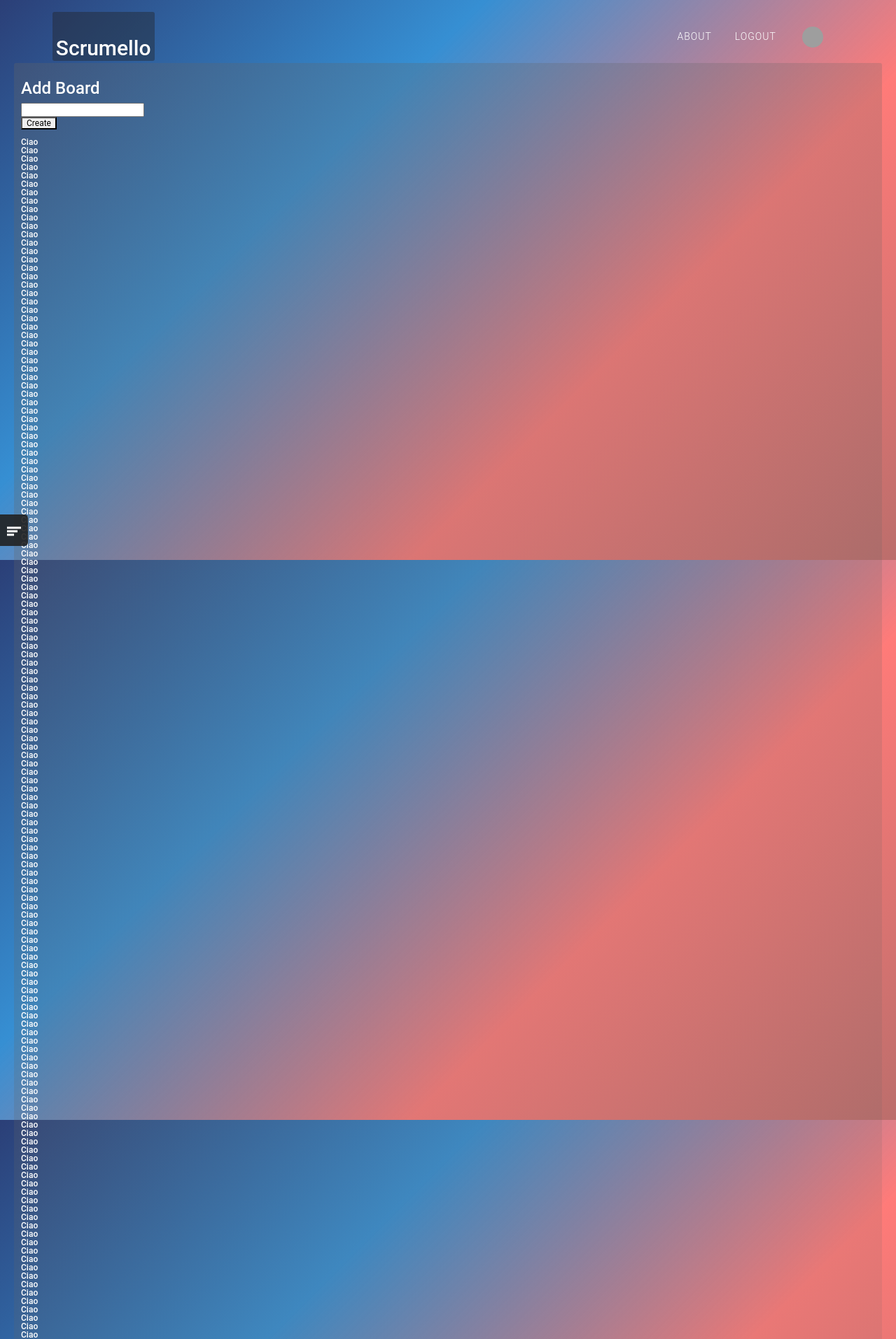
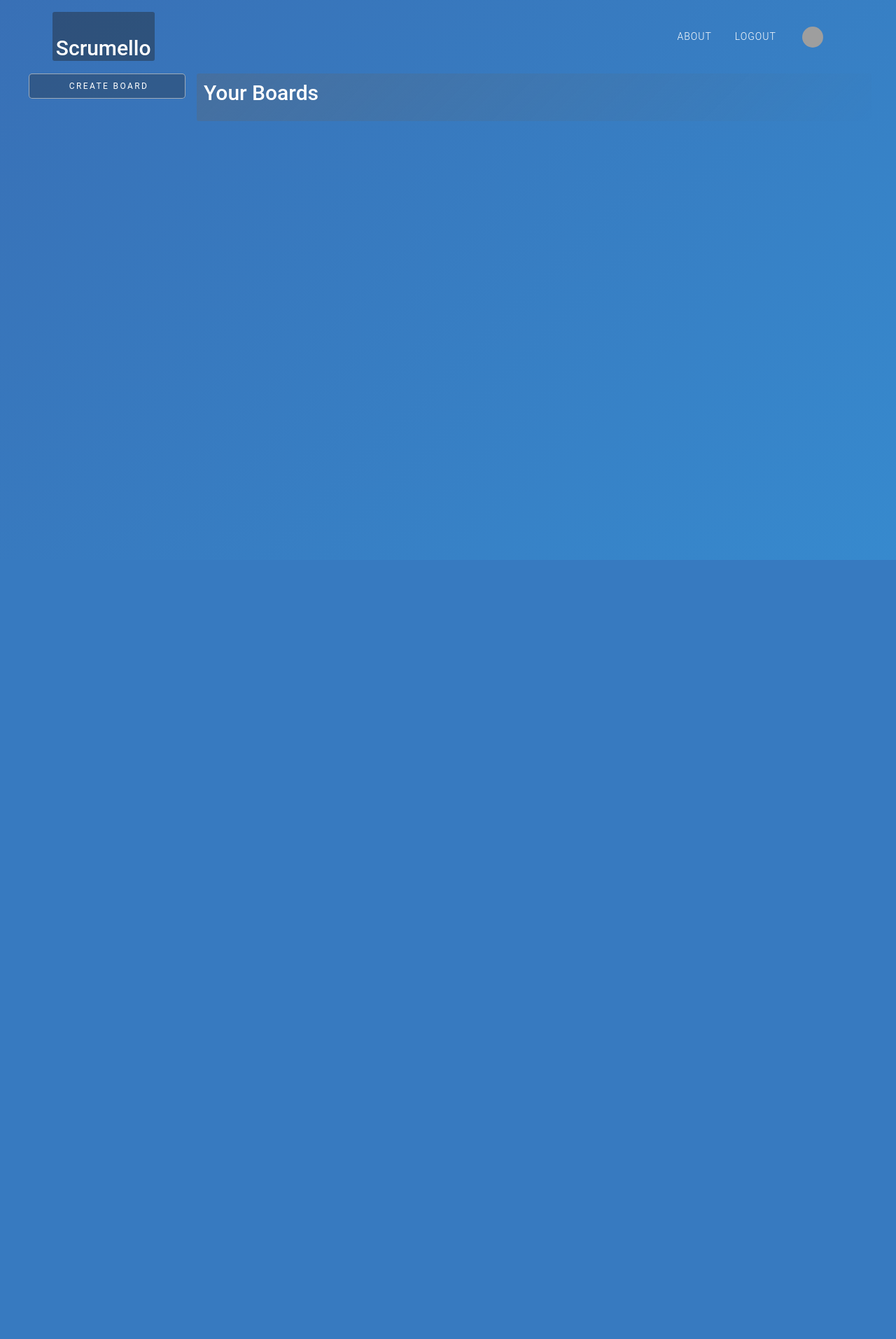
Before and after one commit to Archer-0/Scrumello, a Django app: template progetto_isw/progetto_isw/templates/dashboard.html in a window 1280 px wide. Shown: the top 1913 px of the page at 70% size. After the commit the page ends 800 px from the top, so only its background shows below. Run offline with Django 3.2, Linux system fonts and the light colour scheme; the template is opened without the code that fills it, so the values that code supplies are empty, except form fields; tables that the repository leaves empty hold one stand-in row (values such as "Sample post"); form fields are guessed from the names that the template uses; parts of the project's set-up code (start-up, migrations or seed data) failed here and were passed over; some libraries are stand-ins or nearby versions; some web fonts are replaced; grey boxes are pictures that could not be loaded.

Commit message:
- Aggiunto form creazione board e pagina board; - Aggiunta funzione crezione nuova board e aggiunta al database; - Correzione bug.

```diff
--- /dev/null
+++ b/progetto_isw/progetto_isw/static/styles/board_creation_form_style.css
@@ -0,0 +1,138 @@
+:root {
+
+}
+
+input {
+    background-color: transparent;
+    padding: 0;
+    outline: 0;
+    border: 0;
+}
+
+.big_button,
+.form_popup_buttons-action {
+    margin-left: auto;
+    margin-right: auto;
+    display: inline-block;
+    align-items: center;
+    vertical-align: middle;
+    border: 1px solid rgba(204, 204, 204, 0.7);
+    border-radius: 5px;
+    color: #fff;
+    text-transform: uppercase;
+    line-height: normal;
+    letter-spacing: 0.2rem;
+    background-color: rgba(34, 34, 34, .3);
+    transition: background-color 0.2s ease-in-out, color 0.2s ease-in-out;
+}
+
+.big_button {
+    width: 95%;
+    font-size: 12px;
+    padding: 10px 30px;
+}
+
+.big_button:hover,
+.form_popup_buttons-action:hover {
+    color: rgba(34, 34, 34, .85);
+    background-color: rgba(255, 255, 255, 0.8);
+}
+
+.big_button:hover .ar-color {
+    color: #222222;
+}
+
+.ar-color {
+    transition: color 0.2s ease-in-out;
+    color: #FFF;
+}
+
+.big_button:focus,
+.form_popup_buttons-action:focus {
+    outline: none;
+}
+
+.button_text {
+    margin-left: 5px;
+    text-align: end;
+}
+
+.form_popup {
+    padding: 5px;
+    display: block;
+    margin: auto;
+    width: 100%;
+    /*border: 1px solid #ccc;*/
+    border-radius: 3px;
+    color: #fff;
+    background-color: rgba(34, 34, 34, .2);
+}
+
+.form_popup_title {
+
+}
+
+.form_popup_form {
+    display: block;
+    justify-content: end;
+    position: relative;
+    text-align: end;
+}
+
+.form_popup_fieldset {
+    margin-bottom: 10px;
+}
+
+.form_popup_field {
+    width: 100%;
+}
+
+.form_popup_field-input {
+    width: 100%;
+    border-bottom: 1px solid #ccc;
+    padding: 6px 20px 6px 0;
+    font-family: "Roboto", "Lucida Grande", "DejaVu Sans", "Bitstream Vera Sans", Verdana, Arial, sans-serif;
+    font-size: 1rem;
+    font-weight: 300;
+    color: #ffffff;
+    letter-spacing: 0.1rem;
+    transition: border-color 0.2s ease-in-out;
+}
+
+.form_popup_field-input:hover,
+.form_popup_field-input:focus {
+    border-bottom: 1px solid #FFF;
+}
+
+.form_popup_field-input::placeholder {
+    color: #c1c1c1;
+    -webkit-transition: color 200ms;
+    -moz-transition: color 200ms;
+    -ms-transition: color 200ms;
+    -o-transition: color 200ms;
+    transition: color 200ms;
+}
+
+.form_popup_field-input:hover::placeholder,
+.form_popup_field-input:focus::placeholder {
+    color: #FFF;
+}
+
+.form_popup_buttons-action {
+    font-size: 10px;
+    padding: 2px 5px;
+    border-radius: 20px;
+}
+
+.cancel_button,
+.cancel_button:hover,
+.cancel_button:focus{
+    color: #ff706b;
+    font-size: 9px;
+    text-transform: uppercase;
+    margin-right: 10px;
+}
+
+.hidden-popup {
+    display: none;
+}
--- a/progetto_isw/progetto_isw/static/styles/dashboard_style.css
+++ /dev/null
@@ -1,22 +0,0 @@
-*{
-    box-sizing: border-box;
-}
-
-.page_content {
-    border-radius: 3px;
-    width: auto;
-    height: auto;
-    margin-left: 20px;
-    margin-right: 20px;
-    margin-top: 10px;
-    margin-bottom: 85px;
-    padding: 10px;
-    background: linear-gradient(-45deg, rgba(120, 120, 120, 0), rgba(100, 100, 100, 0.31));
-    color: #FFFFFF;
-    font-family: "Roboto", "Lucida Grande", "DejaVu Sans", "Bitstream Vera Sans", Verdana, Arial, sans-serif;
-}
-
-/*.toolbar-div {*/
-    /*margin-left: 0px;*/
-    /*margin-top: 10px;*/
-/*}*/
--- /dev/null
+++ b/progetto_isw/progetto_isw/static/styles/general_style.css
@@ -0,0 +1,40 @@
+*{
+    box-sizing: border-box;
+    font-family: "Roboto", "Lucida Grande", "DejaVu Sans", "Bitstream Vera Sans", Verdana, Arial, sans-serif;
+}
+
+.page_content {
+    width: -webkit-fill-available;
+    width: available;
+    height: auto;
+    margin-left: 20px;
+    margin-right: 20px;
+    margin-top: 10px;
+    margin-bottom: 85px;
+    padding: 10px;
+    color: #FFFFFF;
+    display: inline-flex;
+}
+
+.sticky-sidebar {
+    display: flex;
+    width: 300px;
+    height: fit-content;
+    margin: 5px;
+    /*padding: 5px;*/
+    border-radius: 3px;
+    position: sticky;
+    position: -webkit-sticky;
+    top: 90px;
+    /*background-color: rgba(34, 34, 34, 0.1);*/
+    background-color: transparent;
+}
+
+.board_list {
+    background: linear-gradient(-45deg, rgba(120, 120, 120, 0), rgba(100, 100, 100, 0.31));
+    padding: 10px;
+    border-radius: 3px;
+    width: 100%;
+    height: auto;
+    margin: 5px;
+}
--- a/progetto_isw/progetto_isw/static/styles/navbar_style.css
+++ b/progetto_isw/progetto_isw/static/styles/navbar_style.css
@@ -68,6 +68,7 @@ header {
 .navbar .nav .item .profile img {
     transition: 400ms;
     border-radius: 50%;
+    vertical-align: middle;
 }
 
 .navbar .nav .item a {
--- a/progetto_isw/progetto_isw/static/styles/pure_css_animated_background.css
+++ b/progetto_isw/progetto_isw/static/styles/pure_css_animated_background.css
@@ -1,5 +1,10 @@
 :root {
     --animation_time: 120000ms;
+}
+
+*{
+    box-sizing: border-box;
+    font-family: "Roboto", "Lucida Grande", "DejaVu Sans", "Bitstream Vera Sans", Verdana, Arial, sans-serif;
 }
 
 html {
@@ -17,7 +22,7 @@ html {
     font-weight: 500;
 
     /* l'ultimo colore e' il primo in alto a sinistra e il primo e' l'ultimo in basso a destra*/
-    background: linear-gradient(-45deg, #a7423fc4, rgba(255, 83, 80, 0.77), #368fd3, #2b3f77) fixed;
+    background: linear-gradient(-45deg, /*#a7423fc4,*/ rgba(205, 70, 67, 0.77), #368fd3, #3a5ca3) fixed;
     background-size: 400% 400%;
 	-webkit-animation: Gradient var(--animation_time) linear infinite;
 	-moz-animation: Gradient var(--animation_time) linear infinite;
--- a/progetto_isw/progetto_isw/static/styles/tutorial_box_style.css
+++ b/progetto_isw/progetto_isw/static/styles/tutorial_box_style.css
@@ -26,7 +26,7 @@
 }
 
 .tutorial-container h1 {
-  font-size: 15px;
+  font-size: 20px;
   font-weight: 100;
   color: #F3F3F3;
     padding: 20px;
@@ -44,7 +44,7 @@
 
 .tutorial-container p {
   width: 350px;
-  font-size: 8px;
+  font-size: 9px;
   color: #a8aab2;
   font-weight: 400;
   line-height: 15px;
--- a/progetto_isw/progetto_isw/templates/board_creation_form.html
+++ b/progetto_isw/progetto_isw/templates/board_creation_form.html
@@ -1,17 +1,38 @@
 {% block board_creation_form_block %}
-    <div class="form_popup">
+    <button class="big_button" title="Create a new board">
+        <span class="button_text">Create Board</span>
+    </button>
+    <div class="form_popup hidden-popup">
         <h2 class="form_popup_title">Add Board</h2>
-        <form class="form_popup_form" action="" method="get">
+        <form class="form_popup_form" action="{% url 'add_board' %}" method="POST">
             {% csrf_token %}
             <fieldset class="form_popup_fieldset">
                 <div class="form_popup_field">
                     {{board_creation_form.board_name}}
                 </div>
             </fieldset>
+                <a href="#" class="cancel_button">Cancel</a>
                 <button type="submit"
                         value="create_board"
                         name="submit"
                         class="form_popup_buttons-action">Create</button>
         </form>
     </div>
+
+    <script>
+        $(document).ready(function () {
+            $('.big_button').on('click', function (e) {
+                e.preventDefault();
+                $('.form_popup').toggleClass('hidden-popup');
+                $('.big_button').toggleClass('hidden-popup');
+                $('.form_popup_field-input').value = '';
+            });
+            $('.cancel_button').on('click', function (e) {
+                e.preventDefault();
+                $('.form_popup').toggleClass('hidden-popup');
+                $('.big_button').toggleClass('hidden-popup');
+                $('.form_popup_field-input').value = '';
+            });
+        });
+    </script>
 {% endblock %}
--- a/progetto_isw/progetto_isw/templates/dashboard.html
+++ b/progetto_isw/progetto_isw/templates/dashboard.html
@@ -2,25 +2,23 @@
 <!DOCTYPE html>
 <html lang="en">
 <head>
-    <link rel="stylesheet" type="text/css" href="progetto_isw/progetto_isw/static/styles/dashboard_style.css"/>
     <meta charset="UTF-8">
+    <title>{{ user.username }}'s Scrumello Dashboard</title>
     <meta name="viewport" content="width=device-width, initial-scale=1, shrink-to-fit=no">
     <meta http-equiv="X-UA-Compatible" content="ie=edge">
     <meta name="author" content="Mattia Frongia">
     <meta name="keywords" content="Scrumello dashboard homepage personal-dashboard">
-    <title>{{ user.username }}'s Scrumello Dashboard</title>
     <!-- bootstrap library -->
+    <link href="//maxcdn.bootstrapcdn.com/font-awesome/4.7.0/css/font-awesome.min.css" rel="stylesheet">
     <link rel="stylesheet" href="https://stackpath.bootstrapcdn.com/bootstrap/4.1.3/css/bootstrap.min.css"
           integrity="sha384-MCw98/SFnGE8fJT3GXwEOngsV7Zt27NXFoaoApmYm81iuXoPkFOJwJ8ERdknLPMO"
           crossorigin="anonymous">
     <!-- personal styles -->
-    <link rel="stylesheet" href="{% static 'styles/dashboard_style.css' %}">
+    <link rel="stylesheet" href="{% static 'styles/general_style.css' %}">
     <link rel="stylesheet" href="{% static 'styles/navbar_style.css' %}">
     <link rel="stylesheet" href="{% static 'styles/pure_css_animated_background.css' %}">
-    <link rel="stylesheet" href="{% static 'styles/board_toolbar_style.css' %}">
+    <link rel="stylesheet" href="{% static 'styles/board_creation_form_style.css' %}">
     <link rel="stylesheet" href="{% static 'styles/tutorial_box_style.css' %}">
-
-    <link href="//maxcdn.bootstrapcdn.com/font-awesome/4.7.0/css/font-awesome.min.css" rel="stylesheet">
 
 </head>
 <body>
@@ -36,39 +34,112 @@
 {#        {% endblock %}#}
 {#    {% endif %}#}
 
-    <div class="toolbar-div">
-        {% include 'board_toolbar.html' %}
-        {% block toolbar_block %}
-        {% endblock %}
-    </div>
+{#    <div class="toolbar-div">#}
+{#        {% include 'board_toolbar.html' %}#}
+{#        {% block toolbar_block %}#}
+{#        {% endblock %}#}
+{#    </div>#}
 
     <main class="page_content">
+        <div class="sticky-sidebar">
+            {% include 'board_creation_form.html' %}
+            {% block board_creation_form_block %}
+            {% endblock %}
+        </div>
 
-        <p>{{ message }}</p>
-
-        {% include 'board_creation_form.html' %}
-        {% block board_creation_form_block %}
-        {% endblock %}
-
-        <br/>Ciao<br/>Ciao<br/>Ciao<br/>Ciao<br/>Ciao<br/>Ciao<br/>Ciao<br/>Ciao<br/>Ciao<br/>Ciao<br/>Ciao<br/>Ciao<br/>Ciao<br/>Ciao<br/>Ciao<br/>Ciao<br/>Ciao<br/>Ciao
-        <br/>Ciao<br/>Ciao<br/>Ciao<br/>Ciao<br/>Ciao<br/>Ciao<br/>Ciao<br/>Ciao<br/>Ciao<br/>Ciao<br/>Ciao<br/>Ciao<br/>Ciao<br/>Ciao<br/>Ciao<br/>Ciao<br/>Ciao<br/>Ciao
-        <br/>Ciao<br/>Ciao<br/>Ciao<br/>Ciao<br/>Ciao<br/>Ciao<br/>Ciao<br/>Ciao<br/>Ciao<br/>Ciao<br/>Ciao<br/>Ciao<br/>Ciao<br/>Ciao<br/>Ciao<br/>Ciao<br/>Ciao<br/>Ciao
-        <br/>Ciao<br/>Ciao<br/>Ciao<br/>Ciao<br/>Ciao<br/>Ciao<br/>Ciao<br/>Ciao<br/>Ciao<br/>Ciao<br/>Ciao<br/>Ciao<br/>Ciao<br/>Ciao<br/>Ciao<br/>Ciao<br/>Ciao<br/>Ciao
-        <br/>Ciao<br/>Ciao<br/>Ciao<br/>Ciao<br/>Ciao<br/>Ciao<br/>Ciao<br/>Ciao<br/>Ciao<br/>Ciao<br/>Ciao<br/>Ciao<br/>Ciao<br/>Ciao<br/>Ciao<br/>Ciao<br/>Ciao<br/>Ciao
-        <br/>Ciao<br/>Ciao<br/>Ciao<br/>Ciao<br/>Ciao<br/>Ciao<br/>Ciao<br/>Ciao<br/>Ciao<br/>Ciao<br/>Ciao<br/>Ciao<br/>Ciao<br/>Ciao<br/>Ciao<br/>Ciao<br/>Ciao<br/>Ciao
-        <br/>Ciao<br/>Ciao<br/>Ciao<br/>Ciao<br/>Ciao<br/>Ciao<br/>Ciao<br/>Ciao<br/>Ciao<br/>Ciao<br/>Ciao<br/>Ciao<br/>Ciao<br/>Ciao<br/>Ciao<br/>Ciao<br/>Ciao<br/>Ciao
-        <br/>Ciao<br/>Ciao<br/>Ciao<br/>Ciao<br/>Ciao<br/>Ciao<br/>Ciao<br/>Ciao<br/>Ciao<br/>Ciao<br/>Ciao<br/>Ciao<br/>Ciao<br/>Ciao<br/>Ciao<br/>Ciao<br/>Ciao<br/>Ciao
-        <br/>Ciao<br/>Ciao<br/>Ciao<br/>Ciao<br/>Ciao<br/>Ciao<br/>Ciao<br/>Ciao<br/>Ciao<br/>Ciao<br/>Ciao<br/>Ciao<br/>Ciao<br/>Ciao<br/>Ciao<br/>Ciao<br/>Ciao<br/>Ciao
-        <br/>Ciao<br/>Ciao<br/>Ciao<br/>Ciao<br/>Ciao<br/>Ciao<br/>Ciao<br/>Ciao<br/>Ciao<br/>Ciao<br/>Ciao<br/>Ciao<br/>Ciao<br/>Ciao<br/>Ciao<br/>Ciao<br/>Ciao<br/>Ciao
-        <br/>Ciao<br/>Ciao<br/>Ciao<br/>Ciao<br/>Ciao<br/>Ciao<br/>Ciao<br/>Ciao<br/>Ciao<br/>Ciao<br/>Ciao<br/>Ciao<br/>Ciao<br/>Ciao<br/>Ciao<br/>Ciao<br/>Ciao<br/>Ciao
-        <br/>Ciao<br/>Ciao<br/>Ciao<br/>Ciao<br/>Ciao<br/>Ciao<br/>Ciao<br/>Ciao<br/>Ciao<br/>Ciao<br/>Ciao<br/>Ciao<br/>Ciao<br/>Ciao<br/>Ciao<br/>Ciao<br/>Ciao<br/>Ciao
-        <br/>Ciao<br/>Ciao<br/>Ciao<br/>Ciao<br/>Ciao<br/>Ciao<br/>Ciao<br/>Ciao<br/>Ciao<br/>Ciao<br/>Ciao<br/>Ciao<br/>Ciao<br/>Ciao<br/>Ciao<br/>Ciao<br/>Ciao<br/>Ciao
-        <br/>Ciao<br/>Ciao<br/>Ciao<br/>Ciao<br/>Ciao<br/>Ciao<br/>Ciao<br/>Ciao<br/>Ciao<br/>Ciao<br/>Ciao<br/>Ciao<br/>Ciao<br/>Ciao<br/>Ciao<br/>Ciao<br/>Ciao<br/>Ciao
-        <br/>Ciao<br/>Ciao<br/>Ciao<br/>Ciao<br/>Ciao<br/>Ciao<br/>Ciao<br/>Ciao<br/>Ciao<br/>Ciao<br/>Ciao<br/>Ciao<br/>Ciao<br/>Ciao<br/>Ciao<br/>Ciao<br/>Ciao<br/>Ciao
-        <br/>Ciao<br/>Ciao<br/>Ciao<br/>Ciao<br/>Ciao<br/>Ciao<br/>Ciao<br/>Ciao<br/>Ciao<br/>Ciao<br/>Ciao<br/>Ciao<br/>Ciao<br/>Ciao<br/>Ciao<br/>Ciao<br/>Ciao<br/>Ciao
-        <br/>Ciao<br/>Ciao<br/>Ciao<br/>Ciao<br/>Ciao<br/>Ciao<br/>Ciao<br/>Ciao<br/>Ciao<br/>Ciao<br/>Ciao<br/>Ciao<br/>Ciao<br/>Ciao<br/>Ciao<br/>Ciao<br/>Ciao<br/>Ciao
-        <br/>Ciao<br/>Ciao<br/>Ciao<br/>Ciao<br/>Ciao<br/>Ciao<br/>Ciao<br/>Ciao<br/>Ciao<br/>Ciao<br/>Ciao<br/>Ciao<br/>Ciao<br/>Ciao<br/>Ciao<br/>Ciao<br/>Ciao<br/>Ciao
-
+        <div class="board_list">
+            <h1 class="board_list_title">
+                Your Boards
+            </h1>
+            <p>{{ message }}</p>
+            <p>{{ message }}</p>
+            <p>{{ message }}</p>
+            <p>{{ message }}</p>
+            <p>{{ message }}</p>
+            <p>{{ message }}</p>
+            <p>{{ message }}</p>
+            <p>{{ message }}</p>
+            <p>{{ message }}</p>
+            <p>{{ message }}</p>
+            <p>{{ message }}</p>
+            <p>{{ message }}</p>
+            <p>{{ message }}</p>
+            <p>{{ message }}</p>
+            <p>{{ message }}</p>
+            <p>{{ message }}</p>
+            <p>{{ message }}</p>
+            <p>{{ message }}</p>
+            <p>{{ message }}</p>
+            <p>{{ message }}</p>
+            <p>{{ message }}</p>
+            <p>{{ message }}</p>
+            <p>{{ message }}</p>
+            <p>{{ message }}</p>
+            <p>{{ message }}</p>
+            <p>{{ message }}</p>
+            <p>{{ message }}</p>
+            <p>{{ message }}</p>
+            <p>{{ message }}</p>
+            <p>{{ message }}</p>
+            <p>{{ message }}</p>
+            <p>{{ message }}</p>
+            <p>{{ message }}</p>
+            <p>{{ message }}</p>
+            <p>{{ message }}</p>
+            <p>{{ message }}</p>
+            <p>{{ message }}</p>
+            <p>{{ message }}</p>
+            <p>{{ message }}</p>
+            <p>{{ message }}</p>
+            <p>{{ message }}</p>
+            <p>{{ message }}</p>
+            <p>{{ message }}</p>
+            <p>{{ message }}</p>
+            <p>{{ message }}</p>
+            <p>{{ message }}</p>
+            <p>{{ message }}</p>
+            <p>{{ message }}</p>
+            <p>{{ message }}</p>
+            <p>{{ message }}</p>
+            <p>{{ message }}</p>
+            <p>{{ message }}</p>
+            <p>{{ message }}</p>
+            <p>{{ message }}</p>
+            <p>{{ message }}</p>
+            <p>{{ message }}</p>
+            <p>{{ message }}</p>
+            <p>{{ message }}</p>
+            <p>{{ message }}</p>
+            <p>{{ message }}</p>
+            <p>{{ message }}</p>
+            <p>{{ message }}</p>
+            <p>{{ message }}</p>
+            <p>{{ message }}</p>
+            <p>{{ message }}</p>
+            <p>{{ message }}</p>
+            <p>{{ message }}</p>
+            <p>{{ message }}</p>
+            <p>{{ message }}</p>
+            <p>{{ message }}</p>
+            <p>{{ message }}</p>
+            <p>{{ message }}</p>
+            <p>{{ message }}</p>
+            <p>{{ message }}</p>
+            <p>{{ message }}</p>
+            <p>{{ message }}</p>
+            <p>{{ message }}</p>
+            <p>{{ message }}</p>
+            <p>{{ message }}</p>
+            <p>{{ message }}</p>
+            <p>{{ message }}</p>
+            <p>{{ message }}</p>
+            <p>{{ message }}</p>
+            <p>{{ message }}</p>
+            <p>{{ message }}</p>
+            <p>{{ message }}</p>
+            <p>{{ message }}</p>
+            <p>{{ message }}</p>
+        </div>
     </main>
 
 </body>
--- a/progetto_isw/progetto_isw/urls.py
+++ b/progetto_isw/progetto_isw/urls.py
@@ -22,9 +22,12 @@ from . import views
 
 urlpatterns = [
     url(r'^admin/', admin.site.urls),
+
+    url(r'^board/(?P<board_id>\d+)/', views.board_view, name='board'),
     url(r'^add_board/', views.add_board, name='add_board'),
     url(r'^dashboard/', views.dashboard, name='dashboard'),
     url(r'^logout/', views.log_out, name='logout'),
     url(r'^about/', views.about, name='about'),
     url(r'^', views.login_signup, name='login_signup'),
+
 ] + static(settings.STATIC_URL, document_root=settings.STATIC_ROOT)
```
Also changed, not shown: progetto_isw/progetto_isw/static/styles/add_board_form_style.css (deleted, +0 -27 lines), progetto_isw/progetto_isw/templates/board.html (added, +115 -0 lines), progetto_isw/progetto_isw/views.py (+43 -3 lines).
